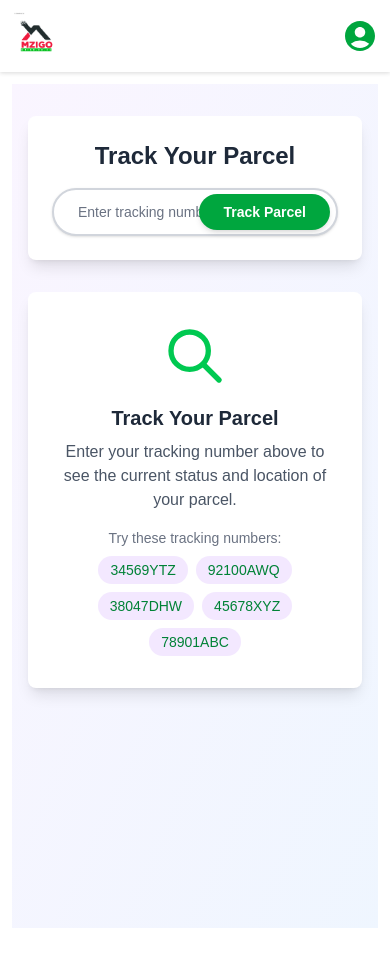
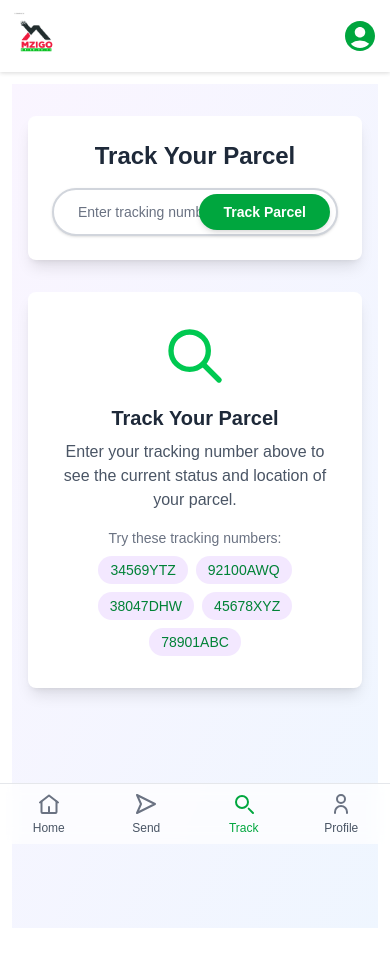
Before and after one commit to Iguru-Limited/Mzigo.co.ke, a Next.js app: page /track-mzigo in a window 390 px wide. Shown: the top 966 px of the page. Before the commit the page ends 940 px from the top, so only its background shows below. Built offline with nearby package versions, Linux system fonts and the light colour scheme.

Commit message:
feat: add HomeFromTo component and integrate it into the homepage; add MobileNavBar for mobile navigation

```diff
--- a/app/layout.tsx
+++ b/app/layout.tsx
@@ -3,6 +3,7 @@ import { Geist, Geist_Mono } from "next/font/google";
 import "./globals.css";
 import Header from "@/components/Header";
 import { ToastProvider } from "@/components/ToastProvider";
+import MobileNavBar from "@/components/MobileNavBar";
 
 const geistSans = Geist({
   variable: "--font-geist-sans",
@@ -44,8 +45,11 @@ export default function RootLayout({
           <Header />
           {/* Page Content */}
           <main className="min-h-screen bg-white">
-            <div className="p-3 sm:p-4 lg:p-6 container mx-auto">{children}</div>
+            {/* bottom padding on mobile so content isn't hidden behind nav */}
+            <div className="pb-16 md:pb-0 p-3 sm:p-4 lg:p-6 container mx-auto">{children}</div>
           </main>
+          {/* Mobile bottom navigation */}
+          <MobileNavBar />
         </ToastProvider>
       </body>
     </html>
--- a/app/page.tsx
+++ b/app/page.tsx
@@ -1,11 +1,13 @@
 import HeroSlider from "@/components/HeroSlider";
 // import FAQ from "@/components/FAQ";
 import Footer from "@/components/Footer";
+import HomeFromTo from "@/components/HomeFromTo";
 
 export default function Page() {
   return (
     <div className="p-3 sm:p-4 lg:p-6 container mx-auto bg-white">
       <HeroSlider />
+      <HomeFromTo />
       {/* <FAQ /> */}
       <Footer />
     </div>
--- /dev/null
+++ b/components/HomeFromTo.tsx
@@ -0,0 +1,45 @@
+"use client";
+
+import React, { useState } from "react";
+import LocationSelector from "@/components/LocationSelector";
+
+/**
+ * Minimal UI-only From/To bar for the homepage.
+ * Functionality (options, API integration) will be added later.
+ * Always keeps From and To on the same horizontal line across all screen sizes.
+ */
+const HomeFromTo: React.FC = () => {
+  const [from, setFrom] = useState("");
+  const [to, setTo] = useState("");
+
+  return (
+    <section aria-label="Quick route selector" className="my-4">
+      <div className="rounded-lg border border-gray-200 bg-white shadow-sm p-3 sm:p-4">
+        <div className="flex gap-3 items-stretch">
+          <div className="flex-1 min-w-0">
+            <LocationSelector
+              placeholder="From"
+              value={from}
+              onChange={setFrom}
+              options={[]}
+              allowFreeInput
+              panel
+            />
+          </div>
+          <div className="flex-1 min-w-0">
+            <LocationSelector
+              placeholder="To"
+              value={to}
+              onChange={setTo}
+              options={[]}
+              allowFreeInput
+              panel
+            />
+          </div>
+        </div>
+      </div>
+    </section>
+  );
+};
+
+export default HomeFromTo;
--- /dev/null
+++ b/components/MobileNavBar.tsx
@@ -0,0 +1,91 @@
+"use client";
+
+import Link from "next/link";
+import { usePathname } from "next/navigation";
+import React from "react";
+
+type Item = {
+  href: string;
+  label: string;
+  icon: (active: boolean) => React.ReactNode;
+  isActive: (pathname: string) => boolean;
+};
+
+const MobileNavBar: React.FC = () => {
+  const pathname = usePathname() || "/";
+
+  const items: Item[] = [
+    {
+      href: "/",
+      label: "Home",
+      icon: (active) => (
+        <svg viewBox="0 0 24 24" className={`w-6 h-6 ${active ? "text-green-600" : "text-gray-500"}`} fill="none" stroke="currentColor" strokeWidth="2">
+          <path strokeLinecap="round" strokeLinejoin="round" d="M3 10.5l9-7 9 7" />
+          <path strokeLinecap="round" strokeLinejoin="round" d="M4.5 9.5V20a1 1 0 001 1H12v-6h0a0 0 0 000 0h0v6h6.5a1 1 0 001-1V9.5" />
+        </svg>
+      ),
+      isActive: (p) => p === "/",
+    },
+    {
+      href: "/send-mzigo",
+      label: "Send",
+      icon: (active) => (
+        <svg viewBox="0 0 24 24" className={`w-6 h-6 ${active ? "text-green-600" : "text-gray-500"}`} fill="none" stroke="currentColor" strokeWidth="2">
+          <path strokeLinecap="round" strokeLinejoin="round" d="M3 3l18 9-18 9 4-9-4-9z" />
+        </svg>
+      ),
+      isActive: (p) => p.startsWith("/send-mzigo"),
+    },
+    {
+      href: "/track-mzigo",
+      label: "Track",
+      icon: (active) => (
+        <svg viewBox="0 0 24 24" className={`w-6 h-6 ${active ? "text-green-600" : "text-gray-500"}`} fill="none" stroke="currentColor" strokeWidth="2">
+          <path strokeLinecap="round" strokeLinejoin="round" d="M21 21l-4.35-4.35" />
+          <circle cx="10" cy="10" r="6" />
+        </svg>
+      ),
+      isActive: (p) => p.startsWith("/track-mzigo"),
+    },
+    {
+      href: "/profile",
+      label: "Profile",
+      icon: (active) => (
+        <svg viewBox="0 0 24 24" className={`w-6 h-6 ${active ? "text-green-600" : "text-gray-500"}`} fill="none" stroke="currentColor" strokeWidth="2">
+          <path strokeLinecap="round" strokeLinejoin="round" d="M16 7a4 4 0 11-8 0 4 4 0 018 0z" />
+          <path strokeLinecap="round" strokeLinejoin="round" d="M6 21v-1a6 6 0 0112 0v1" />
+        </svg>
+      ),
+      isActive: (p) => p.startsWith("/profile"),
+    },
+  ];
+
+  return (
+    <nav
+      aria-label="Bottom Navigation"
+      className="md:hidden fixed bottom-0 left-0 right-0 z-50 border-t border-gray-200 bg-white/95 backdrop-blur supports-[backdrop-filter]:bg-white/70"
+      style={{ paddingBottom: "env(safe-area-inset-bottom)" }}
+    >
+      <ul className="flex items-stretch justify-around">
+        {items.map((it) => {
+          const active = it.isActive(pathname);
+          return (
+            <li key={it.href} className="flex-1">
+              <Link
+                href={it.href}
+                className={`flex flex-col items-center justify-center gap-1 py-2 text-xs ${
+                  active ? "text-green-600 font-medium" : "text-gray-600"
+                }`}
+              >
+                {it.icon(active)}
+                <span>{it.label}</span>
+              </Link>
+            </li>
+          );
+        })}
+      </ul>
+    </nav>
+  );
+};
+
+export default MobileNavBar;
```
